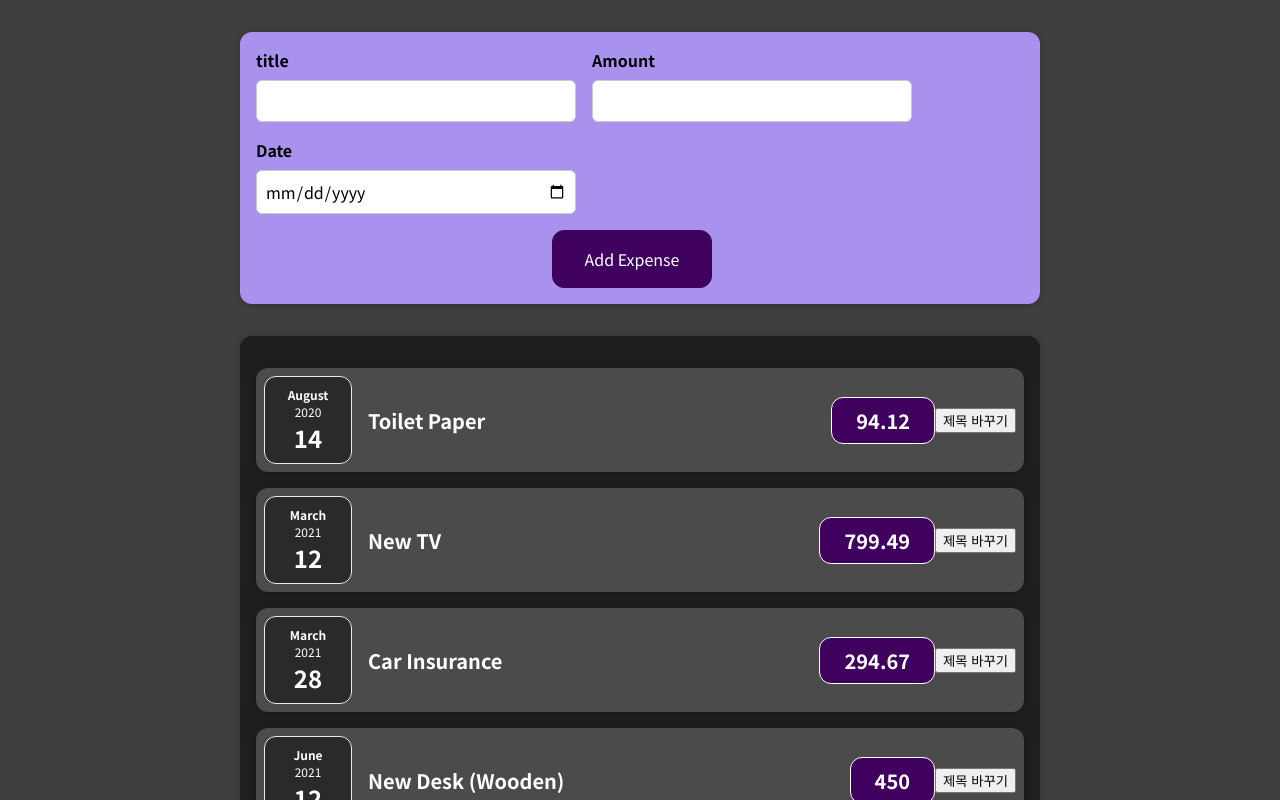
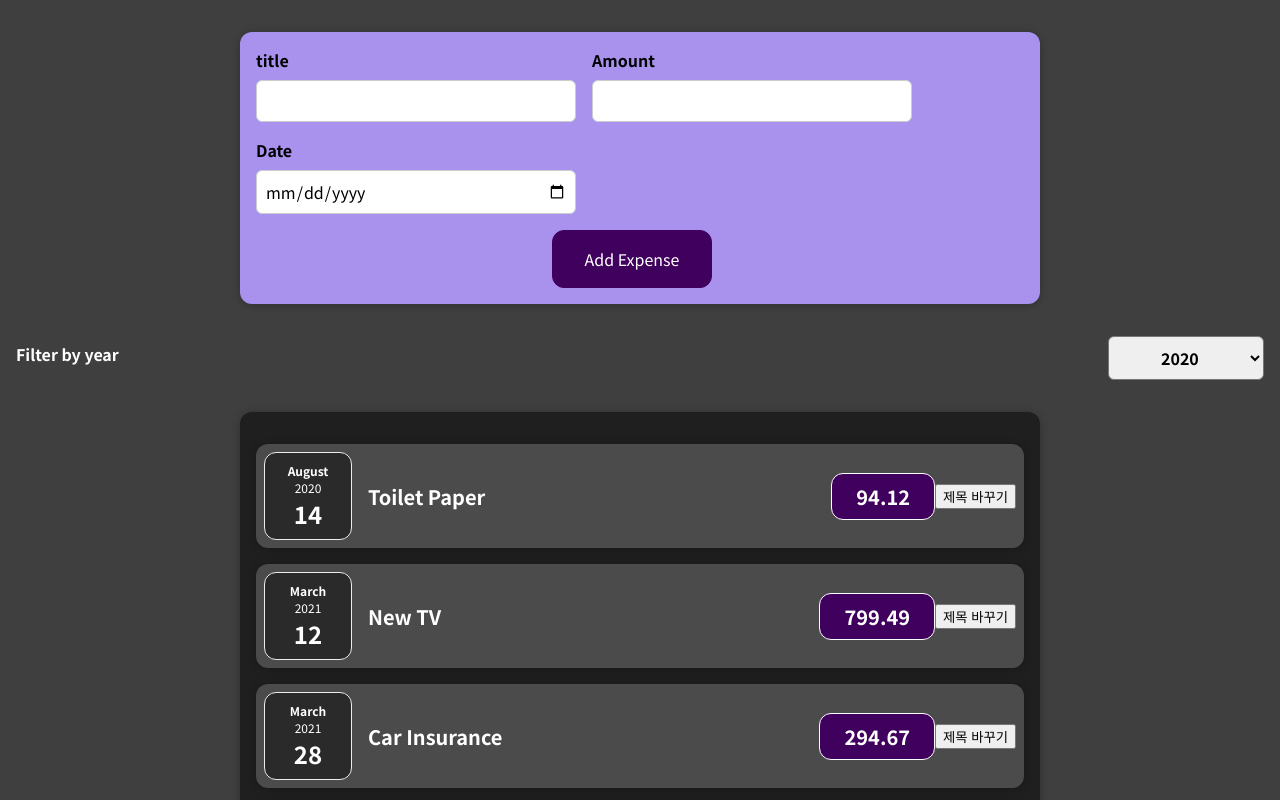
Before and after one commit to wonyoung2257/react_study, a React (Create React App) app: page / in a window 1280 px wide. Shown: the top 800 px of the page. Built offline with nearby package versions, Linux system fonts and the light colour scheme.

Commit message:
4강의 완료

```diff
--- a/src/components/Expenses/Expenses.js
+++ b/src/components/Expenses/Expenses.js
@@ -1,15 +1,43 @@
+import { useState } from "react";
 import ExpenseItem from "./Expenseltem";
 import "./Expenses.css";
 import Card from "../UI/Card";
+import ExpensesFilter from "./ExpensesFilter";
 
 function Expenses(props) {
+  const [filterYear, setfilterYear] = useState("2020");
+
+  const filterChangeHandler = (selectedYear) => {
+    setfilterYear(selectedYear);
+    console.log(selectedYear);
+  };
+
   return (
-    <Card className="expenses">
-      <ExpenseItem title={props.items[0].title} amount={props.items[0].amount} date={props.items[0].date}></ExpenseItem>
-      <ExpenseItem title={props.items[1].title} amount={props.items[1].amount} date={props.items[1].date}></ExpenseItem>
-      <ExpenseItem title={props.items[2].title} amount={props.items[2].amount} date={props.items[2].date}></ExpenseItem>
-      <ExpenseItem title={props.items[3].title} amount={props.items[3].amount} date={props.items[3].date}></ExpenseItem>
-    </Card>
+    <div>
+      <ExpensesFilter selected={filterYear} onSeletYear={filterChangeHandler} />
+      <Card className="expenses">
+        <ExpenseItem
+          title={props.items[0].title}
+          amount={props.items[0].amount}
+          date={props.items[0].date}
+        ></ExpenseItem>
+        <ExpenseItem
+          title={props.items[1].title}
+          amount={props.items[1].amount}
+          date={props.items[1].date}
+        ></ExpenseItem>
+        <ExpenseItem
+          title={props.items[2].title}
+          amount={props.items[2].amount}
+          date={props.items[2].date}
+        ></ExpenseItem>
+        <ExpenseItem
+          title={props.items[3].title}
+          amount={props.items[3].amount}
+          date={props.items[3].date}
+        ></ExpenseItem>
+      </Card>
+    </div>
   );
 }
 export default Expenses;
--- /dev/null
+++ b/src/components/Expenses/ExpensesFilter.css
@@ -0,0 +1,24 @@
+.expenses-filter {
+  color: white;
+  padding: 0 1rem;
+}
+
+.expenses-filter__control {
+  display: flex;
+  width: 100%;
+  align-items: center;
+  justify-content: space-between;
+  margin: 1rem 0;
+}
+
+.expenses-filter label {
+  font-weight: bold;
+  margin-bottom: 0.5rem;
+}
+
+.expenses-filter select {
+  font: inherit;
+  padding: 0.5rem 3rem;
+  font-weight: bold;
+  border-radius: 6px;
+}
--- /dev/null
+++ b/src/components/Expenses/ExpensesFilter.js
@@ -0,0 +1,24 @@
+import React from "react";
+
+import "./ExpensesFilter.css";
+
+const ExpensesFilter = (props) => {
+  const dropdownChangeHandler = (e) => {
+    props.onSeletYear(e.target.value);
+  };
+  return (
+    <div className="expenses-filter">
+      <div className="expenses-filter__control">
+        <label>Filter by year</label>
+        <select value={props.selected} onChange={dropdownChangeHandler}>
+          <option value="2022">2022</option>
+          <option value="2021">2021</option>
+          <option value="2020">2020</option>
+          <option value="2019">2019</option>
+        </select>
+      </div>
+    </div>
+  );
+};
+
+export default ExpensesFilter;
```
Also changed, not shown: 1 other file (tests, documents, lock files or other folders).
